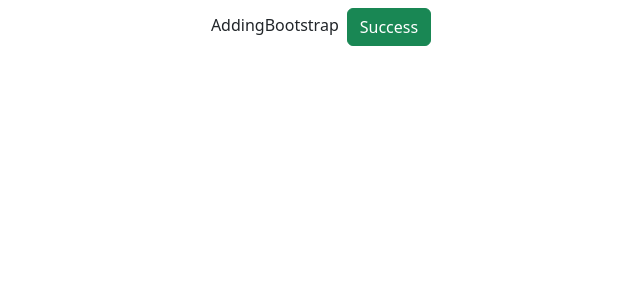
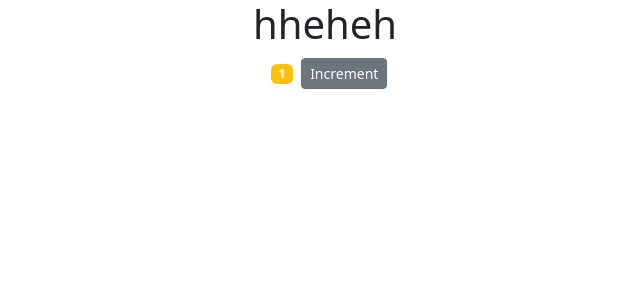
Before and after one commit to Martin023/start-react, a React (Create React App) app: page / in a window 1280 px wide. Shown: the top 300 px of the page, without its empty margins (315-955 px from the left). Built offline with nearby package versions, Linux system fonts and the light colour scheme.

Commit message:
Update remote

```diff
--- a/src/App.js
+++ b/src/App.js
@@ -22,7 +22,8 @@
 import RerenderComp from './components/RerenderComp';
 import RefsDemo from './components/RefsDemo';
 import 'bootstrap/dist/css/bootstrap.min.css';
-import AddingBootstrap from './AddingBootstrap';
+import AddingBootstrap from './components/AddingBootstrap';
+import ConditionalRender from './components/ConditionalRender';
 
 function App() {
   return (
@@ -69,7 +70,8 @@
       {/* <RerenderComp/> */}
 
       {/* <RefsDemo/> */}
-      <AddingBootstrap></AddingBootstrap>
+      {/* <AddingBootstrap/> */}
+      <ConditionalRender></ConditionalRender>
 
     </div>
   );
--- a/src/AddingBootstrap.js
+++ b/src/components/AddingBootstrap.js
@@ -12,9 +12,13 @@
     }
 }
   render() {
+    let classes = 'badge m-2';
+    classes += (this.state.count === 0) ? 'badge-warning' : 'badge-primary';
+
     return (
       <div>AddingBootstrap
         {/* <img src={this.state.imgUrl} alt=''></img> */}
+        <span className='badge '></span>
         <button className='btn btn-success m-2'>Success</button>
       </div>
     )
--- /dev/null
+++ b/src/components/ConditionalRender.jsx
@@ -0,0 +1,25 @@
+import React, { Component } from 'react'
+
+class ConditionalRender extends Component {
+
+    constructor(props) {
+      super(props)
+
+      this.state = {
+         count: 1
+      }
+    }
+  render() {
+    let classes = 'badge m-2 badge- bg-warning ';
+    classes += (this.state.count === 0) ? 'badge-warning' : 'badge-primary';
+
+    return (
+        <div>
+            <h1>hheheh</h1>
+            <span className={classes}>{this.state.count}</span>
+            <button className="btn btn-secondary btn-sm">Increment</button>
+        </div>
+    );
+    }
+}
+export default ConditionalRender;
--- a/src/components/Stylesheet.js
+++ b/src/components/Stylesheet.js
@@ -8,9 +8,9 @@
     // To include inline InlineStyling, we need to use the style attribute and pass an
     // object with the style properties written in camelCase.
     // We then add the style object to the JSX element.
-    styles = {
-      fontSize: '72px'
-    }
+    // styles = {
+    //   fontSize: '72px'
+    // }
   return (
     <div>
         {/* or directly put the attribute name  */}
@@ -19,7 +19,7 @@
 
         {/* This is for inline styling ie css in same file styling */}
 
-        <h1 style={styles}>Inline</h1>
+        {/* <h1 style={styles}>Inline</h1> */}
 
         {/* for direct inline styling of the elements , use double braces without the style object*/}
         <h1 style={{fontSize:20 }}></h1>
```
